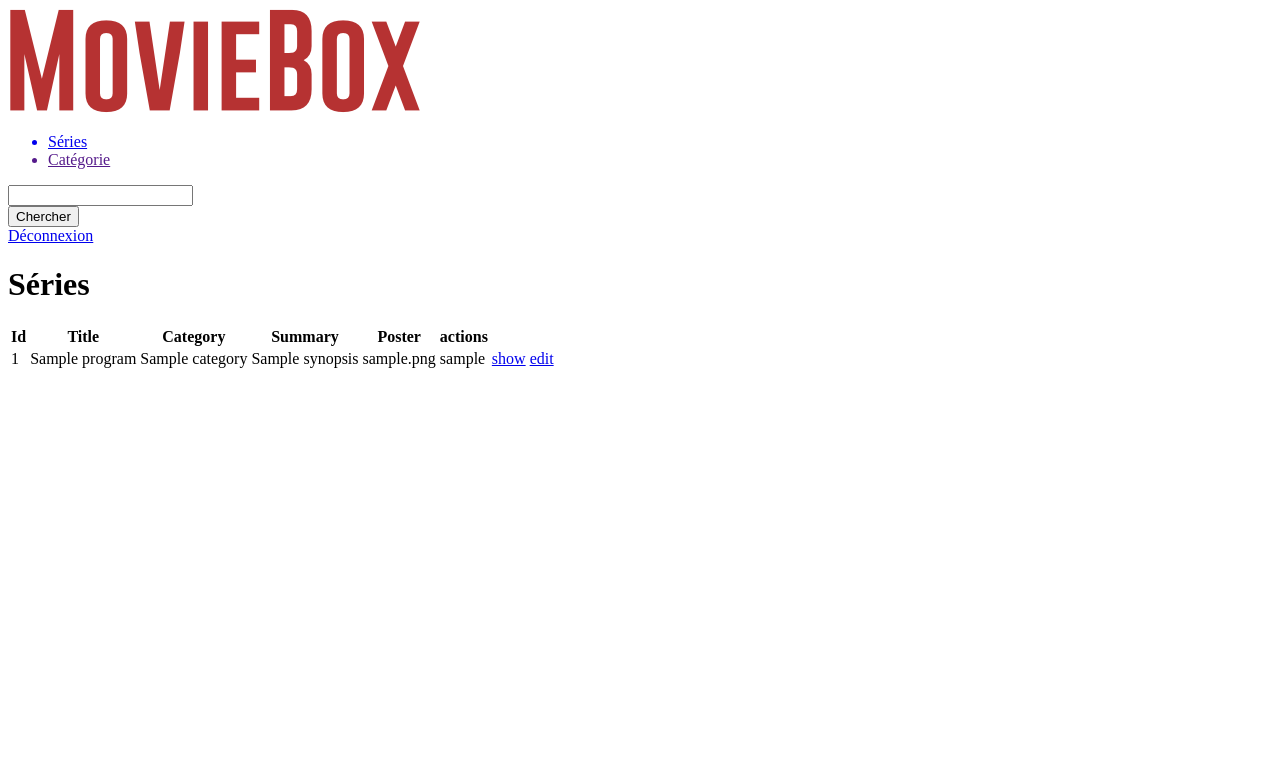
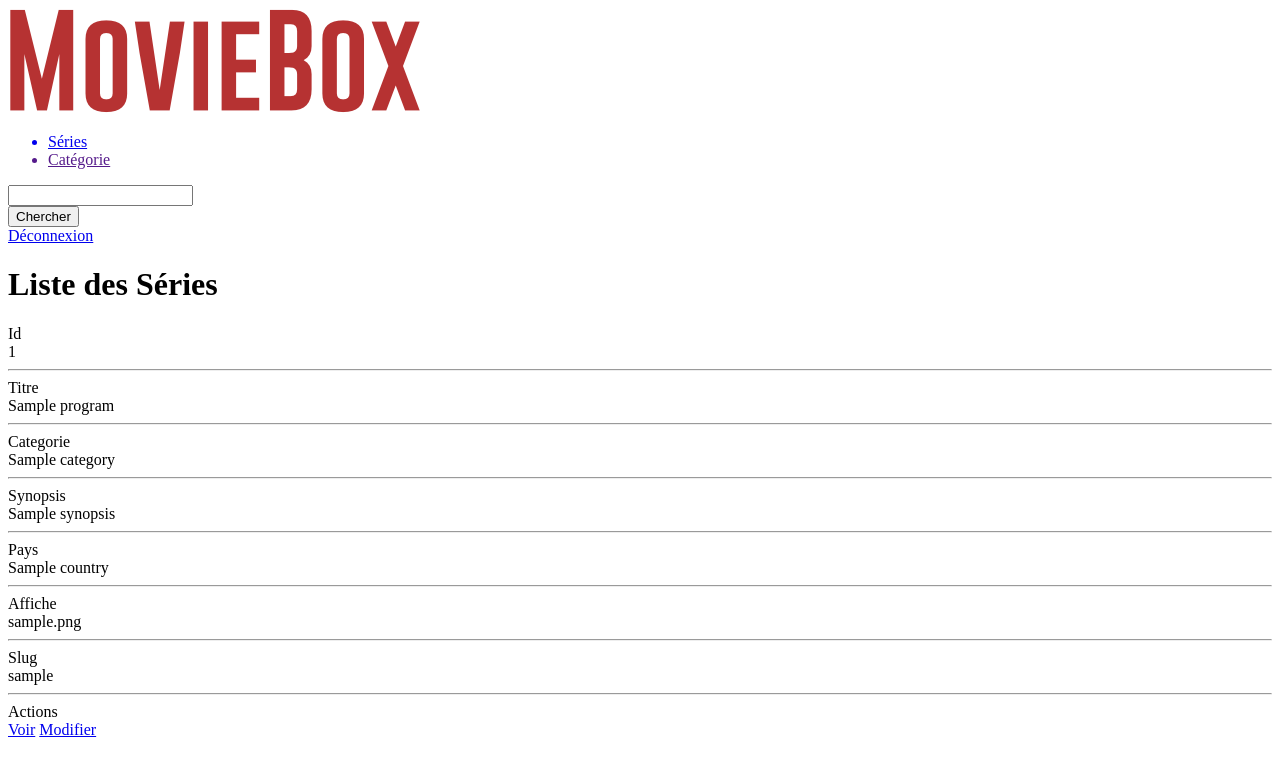
Before and after one commit to AxelRaboit/Projet_4_Kwatch, a Symfony app: template templates/program/admin.html.twig in a window 1280 px wide. Shown: the top 776 px of the page. Run offline with Twig, Linux system fonts and the light colour scheme; the template is opened without the code that fills it: most values are stand-ins (such as "Sample title", 1, 10 or a date in 2020); some libraries are stand-ins or nearby versions.

Commit message:
css: style added for the crud programs list

```diff
--- a/templates/program/admin.html.twig
+++ b/templates/program/admin.html.twig
@@ -3,38 +3,54 @@
 {% block title %}Séries - Administration{% endblock %}
 
 {% block body %}
-    <h1>Séries</h1>
+    <div class="containerProgramsList">
+        <h1 class="programListAdminTitle">Liste des Séries</h1>
 
-    <table class="table">
-        <thead>
-            <tr>
-                <th>Id</th>
-                <th>Title</th>
-                <th>Category</th>
-                <th>Summary</th>
-                <th>Poster</th>
-                <th>actions</th>
-            </tr>
-        </thead>
-        <tbody>
-        {% for program in programs %}
-            <tr>
-                <td>{{ program.id }}</td>
-                <td>{{ program.title }}</td>
-                <td>{{ program.category }}</td>
-                <td>{{ program.synopsis }}</td>
-                <td>{{ program.poster }}</td>
-                <td>{{ program.slug }}</td>
-                <td>
-                    <a href="{{ path('program_show', {'slug': program.slug}) }}">show</a>
-                    <a href="{{ path('program_edit', {'id': program.id}) }}">edit</a>
-                </td>
-            </tr>
-        {% else %}
-            <tr>
-                <td colspan="6">no records found</td>
-            </tr>
-        {% endfor %}
-        </tbody>
-    </table>
+            {% for program in programs %}
+                <div class="containerProgramListCards">
+                    <div class="containerProgramListItem">
+                        <div class="itemProgramListLabel">Id</div>
+                        <div class="itemProgramListContent">{{program.id}}</div>
+                    </div>
+                    <hr>
+                    <div class="containerProgramListItem">
+                        <div class="itemProgramListLabel">Titre</div>
+                        <div class="itemProgramListContent">{{program.title}}</div>
+                    </div>
+                    <hr>
+                    <div class="containerProgramListItem">
+                        <div class="itemProgramListLabel">Categorie</div>
+                        <div class="itemProgramListContent">{{program.category}}</div>
+                    </div>
+                    <hr>
+                    <div class="containerProgramListItem">
+                        <div class="itemProgramListLabel">Synopsis</div>
+                        <div class="itemProgramListContent">{{program.synopsis}}</div>
+                    </div>
+                    <hr>
+                    <div class="containerProgramListItem">
+                        <div class="itemProgramListLabel">Pays</div>
+                        <div class="itemProgramListContent">{{program.country}}</div>
+                    </div>
+                    <hr>
+                    <div class="containerProgramListItem">
+                        <div class="itemProgramListLabel">Affiche</div>
+                        <div class="itemProgramListContent">{{program.poster}}</div>
+                    </div>
+                    <hr>
+                    <div class="containerProgramListItem">
+                        <div class="itemProgramListLabel">Slug</div>
+                        <div class="itemProgramListContent">{{program.slug}}</div>
+                    </div>
+                    <hr>
+                    <div class="containerProgramListItem">
+                        <div class="itemProgramListLabel">Actions</div>
+                        <div class="containerProgramListItemButtons">
+                            <a class="itemProgramListContentButtons" href="{{ path('program_show', {'slug': program.slug}) }}">Voir</a>
+                            <a class="itemProgramListContentButtons" href="{{ path('program_edit', {'id': program.id}) }}">Modifier</a>
+                        </div>
+                    </div>
+                </div>
+            {% endfor %}
+    </div>
 {% endblock %}
```
Also changed, not shown: assets/styles/app.scss (+45 -0 lines), templates/program/index.html.twig (+0 -46 lines).
